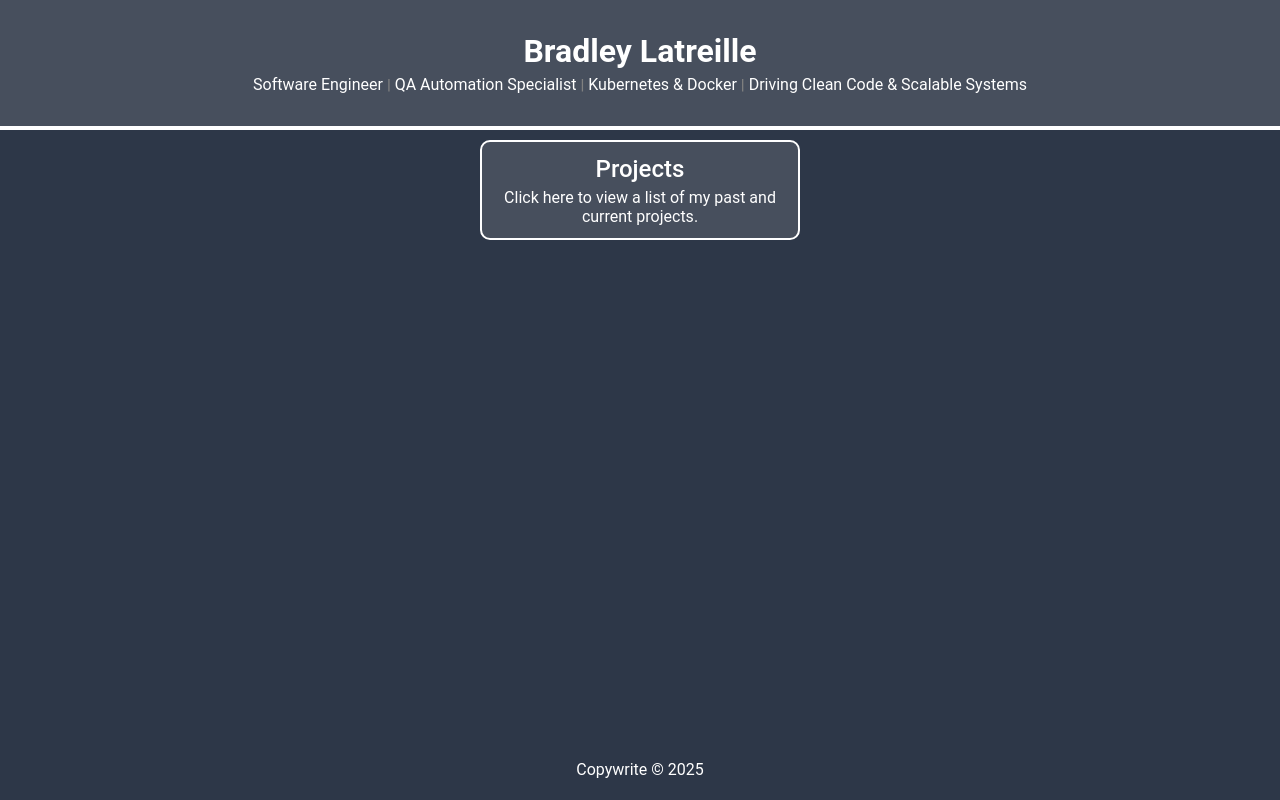
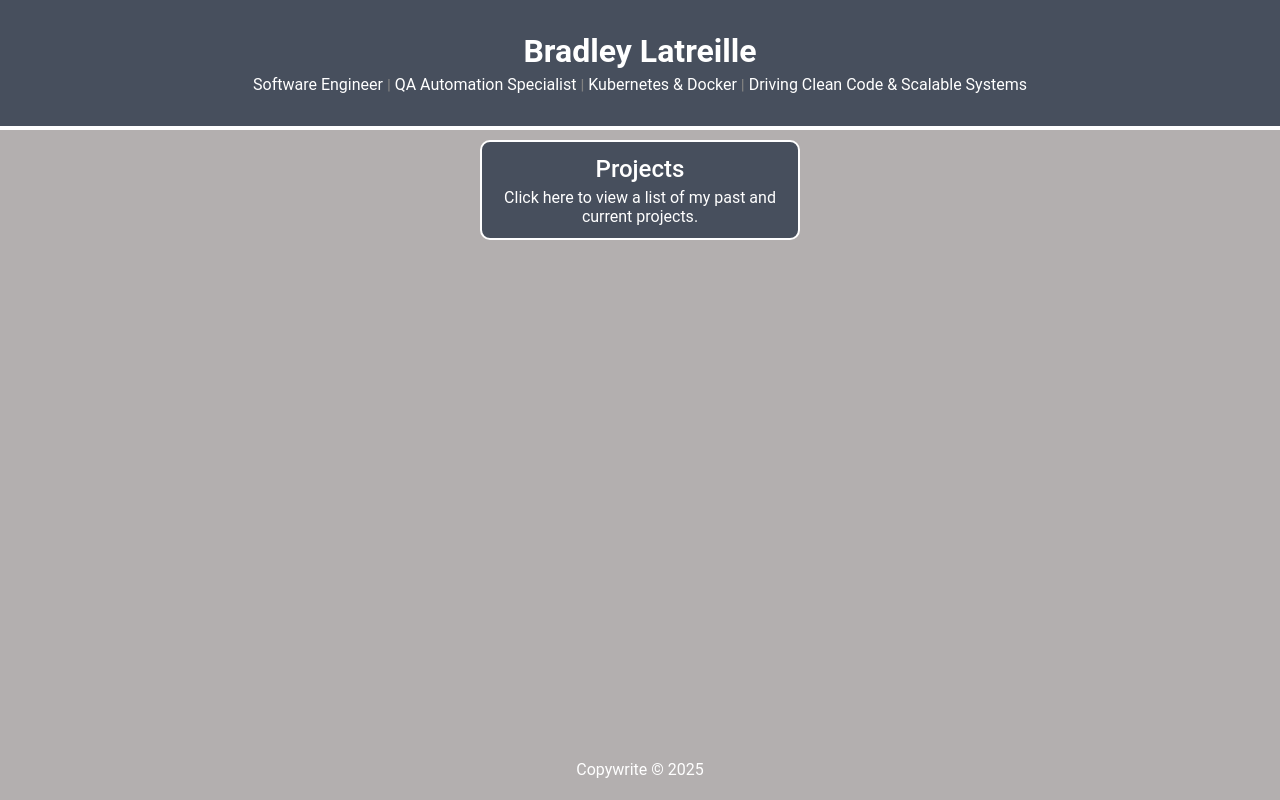
Before and after one commit to Bradltr95/bradltr-website, a plain HTML site: page index.html in a window 1280 px wide. Drawn offline with Linux system fonts and the light colour scheme.

Commit message:
update: change background color

```diff
--- a/src/styles/styles.css
+++ b/src/styles/styles.css
@@ -7,7 +7,7 @@
 }
 
 body {
-    background-color: #2D3748;
+    background-color: #b3afaf;
     color: #fff;
 }
 
```
Also changed, not shown: 2 other files.
